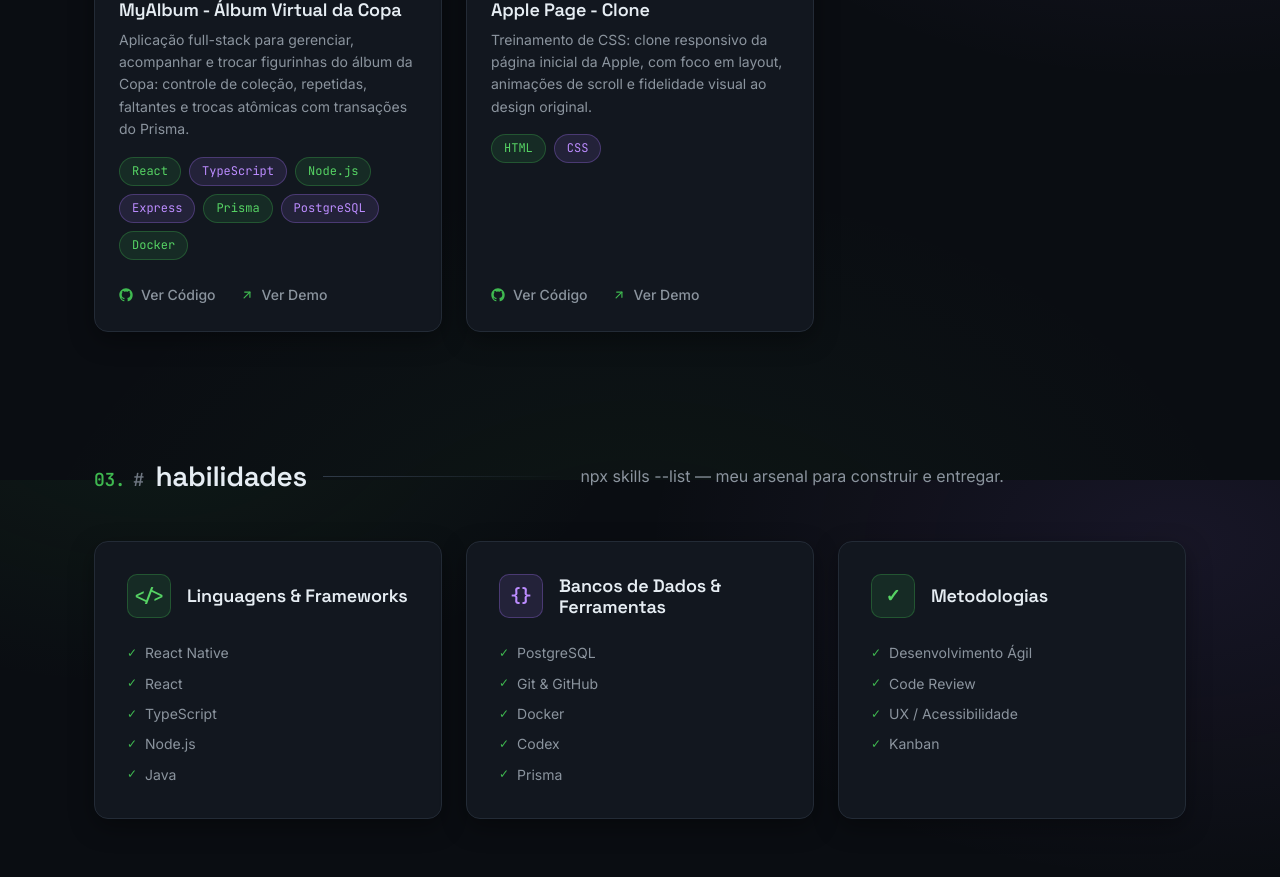
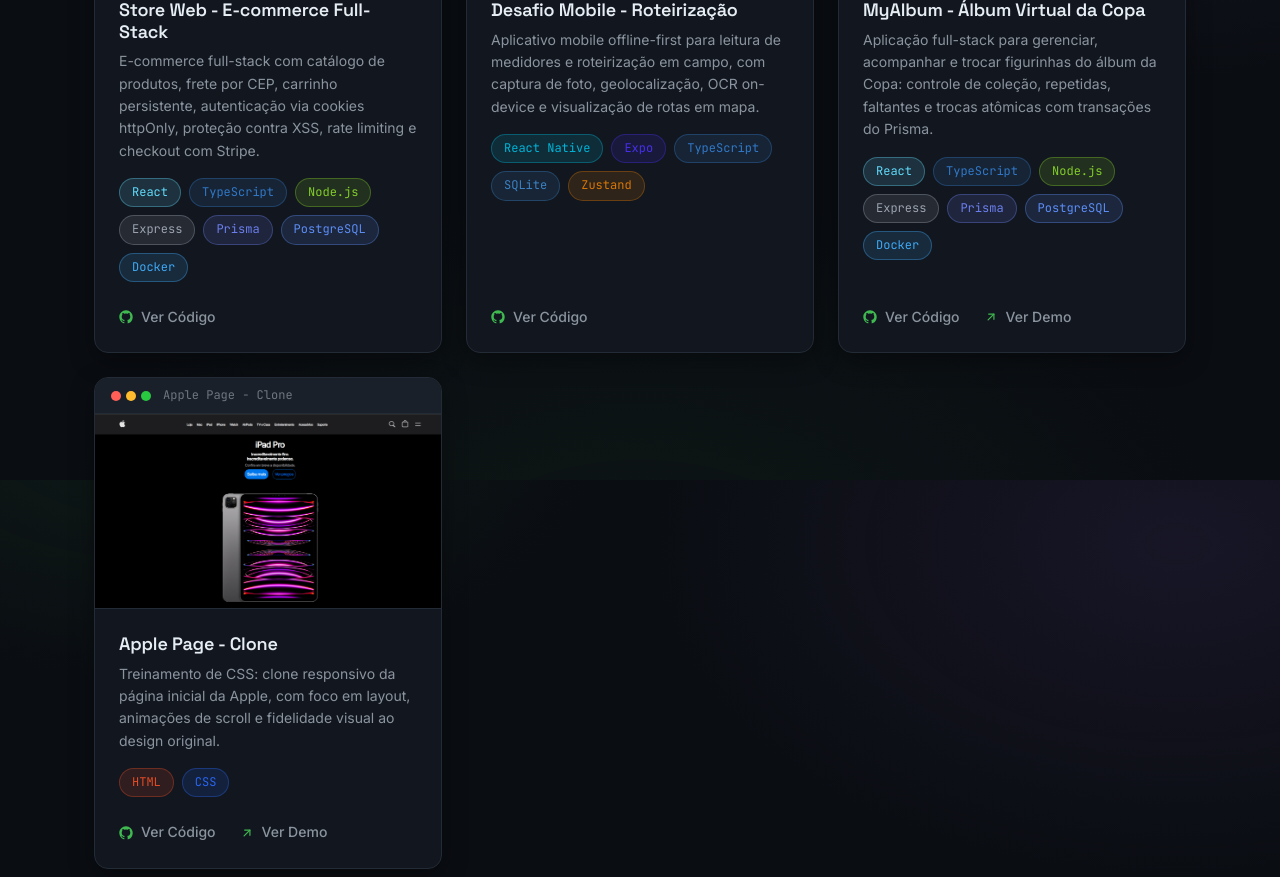
Before and after one commit to yanmartinss/portfolio-yanmartinss, a React (Vite) app: page / in a window 1280 px wide. Shown: the part 1920-2797 px from the top of the page. Built offline with nearby package versions, Linux system fonts and the light colour scheme.

Commit message:
Add skill colors for tech stack representation in skillColors.ts

```diff
--- a/src/components/Projects/Projects.module.css
+++ b/src/components/Projects/Projects.module.css
@@ -18,6 +18,7 @@
   border-radius: var(--radius-lg);
   overflow: hidden;
   box-shadow: var(--shadow-card);
+  cursor: pointer;
   transition: border-color var(--transition), box-shadow var(--transition), transform var(--transition);
 }
 
@@ -70,9 +71,14 @@
 
 .thumbnail {
   display: block;
+  width: 100%;
   aspect-ratio: 16 / 9;
   overflow: hidden;
+  border: 0;
   border-bottom: 1px solid var(--color-border);
+  padding: 0;
+  background: none;
+  cursor: zoom-in;
 }
 
 .thumbnail img {
@@ -114,19 +120,9 @@
   padding: var(--space-1) var(--space-3);
   font-family: var(--font-mono);
   font-size: var(--fs-xs);
-  color: var(--color-accent-bright);
-  background: var(--color-accent-soft);
-  border: 1px solid rgba(63, 185, 80, 0.3);
-  border-radius: var(--radius-pill);
-}
-
-.tagAlt {
-  padding: var(--space-1) var(--space-3);
-  font-family: var(--font-mono);
-  font-size: var(--fs-xs);
-  color: var(--color-accent-alt-bright);
-  background: var(--color-accent-alt-soft);
-  border: 1px solid rgba(163, 113, 247, 0.3);
+  color: var(--skill-color);
+  background: color-mix(in srgb, var(--skill-color) 14%, transparent);
+  border: 1px solid color-mix(in srgb, var(--skill-color) 35%, transparent);
   border-radius: var(--radius-pill);
 }
 
@@ -161,6 +157,50 @@
   transform: translateY(-2px);
 }
 
+.lightbox {
+  position: fixed;
+  inset: 0;
+  z-index: 100;
+  display: flex;
+  align-items: center;
+  justify-content: center;
+  padding: var(--space-8);
+  background: rgba(0, 0, 0, 0.85);
+  cursor: zoom-out;
+}
+
+.lightboxImage {
+  max-width: 100%;
+  max-height: 100%;
+  border-radius: var(--radius-lg);
+  box-shadow: var(--shadow-card-hover);
+  cursor: default;
+}
+
+.lightboxClose {
+  position: absolute;
+  top: var(--space-5);
+  right: var(--space-5);
+  display: flex;
+  align-items: center;
+  justify-content: center;
+  width: 40px;
+  height: 40px;
+  border: 1px solid var(--color-border);
+  border-radius: 50%;
+  background: var(--color-surface);
+  color: var(--color-text-muted);
+  font-size: 1.5rem;
+  line-height: 1;
+  cursor: pointer;
+  transition: color var(--transition), border-color var(--transition);
+}
+
+.lightboxClose:hover {
+  color: var(--color-accent-bright);
+  border-color: var(--color-border-strong);
+}
+
 /* ── Breakpoints ────────────────────────────────────── */
 @media (max-width: 980px) {
   .grid {
--- a/src/components/Projects/Projects.tsx
+++ b/src/components/Projects/Projects.tsx
@@ -1,11 +1,36 @@
+import type { CSSProperties } from 'react';
+import { useEffect, useState } from 'react';
 import { PROJECTS } from '../../data/content';
+import { DEFAULT_SKILL_COLOR, SKILL_COLORS } from '../../data/skillColors';
 import type { Project } from '../../data/types';
 import SectionHeading from '../SectionHeading/SectionHeading';
 import styles from './Projects.module.css';
 
-function ProjectCard({ project }: { project: Project }) {
+function ProjectCard({
+  project,
+  onExpandImage,
+}: {
+  project: Project;
+  onExpandImage: (project: Project) => void;
+}) {
+  const openRepo = () => {
+    window.open(project.githubUrl, '_blank', 'noopener,noreferrer');
+  };
+
   return (
-    <article className={styles.card}>
+    <article
+      className={styles.card}
+      onClick={openRepo}
+      role="link"
+      tabIndex={0}
+      aria-label={`Ver código do projeto ${project.title}`}
+      onKeyDown={(e) => {
+        if (e.key === 'Enter' || e.key === ' ') {
+          e.preventDefault();
+          openRepo();
+        }
+      }}
+    >
       <div className={styles.windowBar}>
         <span className={styles.windowDots} aria-hidden="true">
           <span className={styles.dotRed} />
@@ -15,12 +40,14 @@
         <span className={styles.windowTitle}>{project.title}</span>
       </div>
 
-      <a
+      <button
+        type="button"
         className={styles.thumbnail}
-        href={project.githubUrl}
-        target="_blank"
-        rel="noopener noreferrer"
-        aria-label={`Ver código do projeto ${project.title}`}
+        onClick={(e) => {
+          e.stopPropagation();
+          onExpandImage(project);
+        }}
+        aria-label={`Ampliar imagem do projeto ${project.title}`}
       >
         <img
           src={project.image}
@@ -30,15 +57,19 @@
           width="640"
           height="360"
         />
-      </a>
+      </button>
 
       <div className={styles.cardBody}>
         <h3 className={styles.title}>{project.title}</h3>
         <p className={styles.description}>{project.description}</p>
 
         <ul className={styles.tagRow}>
-          {project.tags.map((tag, i) => (
-            <li key={tag} className={i % 2 === 1 ? styles.tagAlt : styles.tag}>
+          {project.tags.map((tag) => (
+            <li
+              key={tag}
+              className={styles.tag}
+              style={{ '--skill-color': SKILL_COLORS[tag] ?? DEFAULT_SKILL_COLOR } as CSSProperties}
+            >
               {tag}
             </li>
           ))}
@@ -50,6 +81,7 @@
             href={project.githubUrl}
             target="_blank"
             rel="noopener noreferrer"
+            onClick={(e) => e.stopPropagation()}
           >
             <svg
               width="14"
@@ -68,6 +100,7 @@
               href={project.demoUrl}
               target="_blank"
               rel="noopener noreferrer"
+              onClick={(e) => e.stopPropagation()}
             >
               <svg
                 width="14"
@@ -93,6 +126,17 @@
 }
 
 export default function Projects() {
+  const [expanded, setExpanded] = useState<Project | null>(null);
+
+  useEffect(() => {
+    if (!expanded) return;
+    const onKeyDown = (e: KeyboardEvent) => {
+      if (e.key === 'Escape') setExpanded(null);
+    };
+    window.addEventListener('keydown', onKeyDown);
+    return () => window.removeEventListener('keydown', onKeyDown);
+  }, [expanded]);
+
   return (
     <section id="projetos" className={styles.section}>
       <SectionHeading
@@ -102,9 +146,34 @@
       />
       <div className={styles.grid}>
         {PROJECTS.map((project) => (
-          <ProjectCard key={project.id} project={project} />
+          <ProjectCard key={project.id} project={project} onExpandImage={setExpanded} />
         ))}
       </div>
+
+      {expanded ? (
+        <div
+          className={styles.lightbox}
+          onClick={() => setExpanded(null)}
+          role="dialog"
+          aria-modal="true"
+          aria-label={`Imagem ampliada do projeto ${expanded.title}`}
+        >
+          <button
+            type="button"
+            className={styles.lightboxClose}
+            onClick={() => setExpanded(null)}
+            aria-label="Fechar imagem ampliada"
+          >
+            ×
+          </button>
+          <img
+            className={styles.lightboxImage}
+            src={expanded.image}
+            alt={`Imagem ampliada do projeto ${expanded.title}`}
+            onClick={(e) => e.stopPropagation()}
+          />
+        </div>
+      ) : null}
     </section>
   );
 }
--- a/src/components/Skills/Skills.module.css
+++ b/src/components/Skills/Skills.module.css
@@ -60,22 +60,35 @@
 
 .list {
   display: flex;
-  flex-direction: column;
+  flex-wrap: wrap;
   gap: var(--space-2);
 }
 
 .skill {
-  display: flex;
+  display: inline-flex;
   align-items: center;
   gap: var(--space-2);
-  font-size: var(--fs-sm);
-  color: var(--color-text-muted);
+  padding: var(--space-1) var(--space-3);
+  font-family: var(--font-mono);
+  font-size: var(--fs-xs);
+  color: var(--skill-color);
+  background: color-mix(in srgb, var(--skill-color) 14%, transparent);
+  border: 1px solid color-mix(in srgb, var(--skill-color) 35%, transparent);
+  border-radius: var(--radius-pill);
+  transition: background var(--transition), border-color var(--transition);
+}
+
+.skill:hover {
+  background: color-mix(in srgb, var(--skill-color) 24%, transparent);
+  border-color: color-mix(in srgb, var(--skill-color) 55%, transparent);
 }
 
 .skillMark {
-  color: var(--color-accent);
-  font-family: var(--font-mono);
-  font-size: var(--fs-xs);
+  width: 6px;
+  height: 6px;
+  flex-shrink: 0;
+  border-radius: 50%;
+  background: var(--skill-color);
 }
 
 @media (max-width: 860px) {
--- a/src/components/Skills/Skills.tsx
+++ b/src/components/Skills/Skills.tsx
@@ -1,4 +1,6 @@
+import type { CSSProperties } from 'react';
 import { SKILL_CATEGORIES } from '../../data/content';
+import { DEFAULT_SKILL_COLOR, SKILL_COLORS } from '../../data/skillColors';
 import type { SkillCategory } from '../../data/types';
 import SectionHeading from '../SectionHeading/SectionHeading';
 import styles from './Skills.module.css';
@@ -14,10 +16,12 @@
       </div>
       <ul className={styles.list}>
         {category.skills.map((skill) => (
-          <li key={skill} className={styles.skill}>
-            <span className={styles.skillMark} aria-hidden="true">
-              ✓
-            </span>
+          <li
+            key={skill}
+            className={styles.skill}
+            style={{ '--skill-color': SKILL_COLORS[skill] ?? DEFAULT_SKILL_COLOR } as CSSProperties}
+          >
+            <span className={styles.skillMark} aria-hidden="true" />
             {skill}
           </li>
         ))}
--- a/src/data/projects.ts
+++ b/src/data/projects.ts
@@ -1,6 +1,38 @@
 import type { Project } from "./types";
 
 export const PROJECTS: Project[] = [
+  {
+    id: "proj-6",
+    title: "Store Web - E-commerce Full-Stack",
+    description:
+      "E-commerce full-stack com catálogo de produtos, frete por CEP, carrinho persistente, autenticação via cookies httpOnly, proteção contra XSS, rate limiting e checkout com Stripe.",
+    tags: [
+      "React",
+      "TypeScript",
+      "Node.js",
+      "Express",
+      "Prisma",
+      "PostgreSQL",
+      "Docker",
+    ],
+    image: "/store-web.jpg",
+    githubUrl: "https://github.com/yanmartinss/store-web",
+  },
+  {
+    id: "proj-7",
+    title: "Desafio Mobile - Roteirização",
+    description:
+      "Aplicativo mobile offline-first para leitura de medidores e roteirização em campo, com captura de foto, geolocalização, OCR on-device e visualização de rotas em mapa.",
+    tags: [
+      "React Native",
+      "Expo",
+      "TypeScript",
+      "SQLite",
+      "Zustand",
+    ],
+    image: "/desafio-mobile.jpg",
+    githubUrl: "https://github.com/yanmartinss/desafio-mobile-roteirizacao",
+  },
   {
     id: "proj-4",
     title: "MyAlbum - Álbum Virtual da Copa",
--- /dev/null
+++ b/src/data/skillColors.ts
@@ -0,0 +1,26 @@
+export const SKILL_COLORS: Record<string, string> = {
+  "React Native": "#00b4d8",
+  React: "#61dafb",
+  TypeScript: "#3178c6",
+  "Node.js": "#83cd29",
+  Java: "#f89820",
+  PostgreSQL: "#5c8df6",
+  "Git & GitHub": "#f0603f",
+  Docker: "#3fa9f5",
+  Codex: "#10a37f",
+  Prisma: "#6c7fee",
+  "Desenvolvimento Ágil": "#febc2e",
+  "Code Review": "#bc8cff",
+  "UX / Acessibilidade": "#ff6b9d",
+  Kanban: "#2dd4bf",
+
+  // tech stack tags used in the "projetos" section
+  Express: "#9ca3af",
+  Expo: "#4630eb",
+  SQLite: "#3b82c4",
+  Zustand: "#d97706",
+  HTML: "#e34c26",
+  CSS: "#2965f1",
+};
+
+export const DEFAULT_SKILL_COLOR = "#3fb950";
```
Also changed, not shown: public/desafio-mobile.jpg (added), public/store-web.jpg (added).
